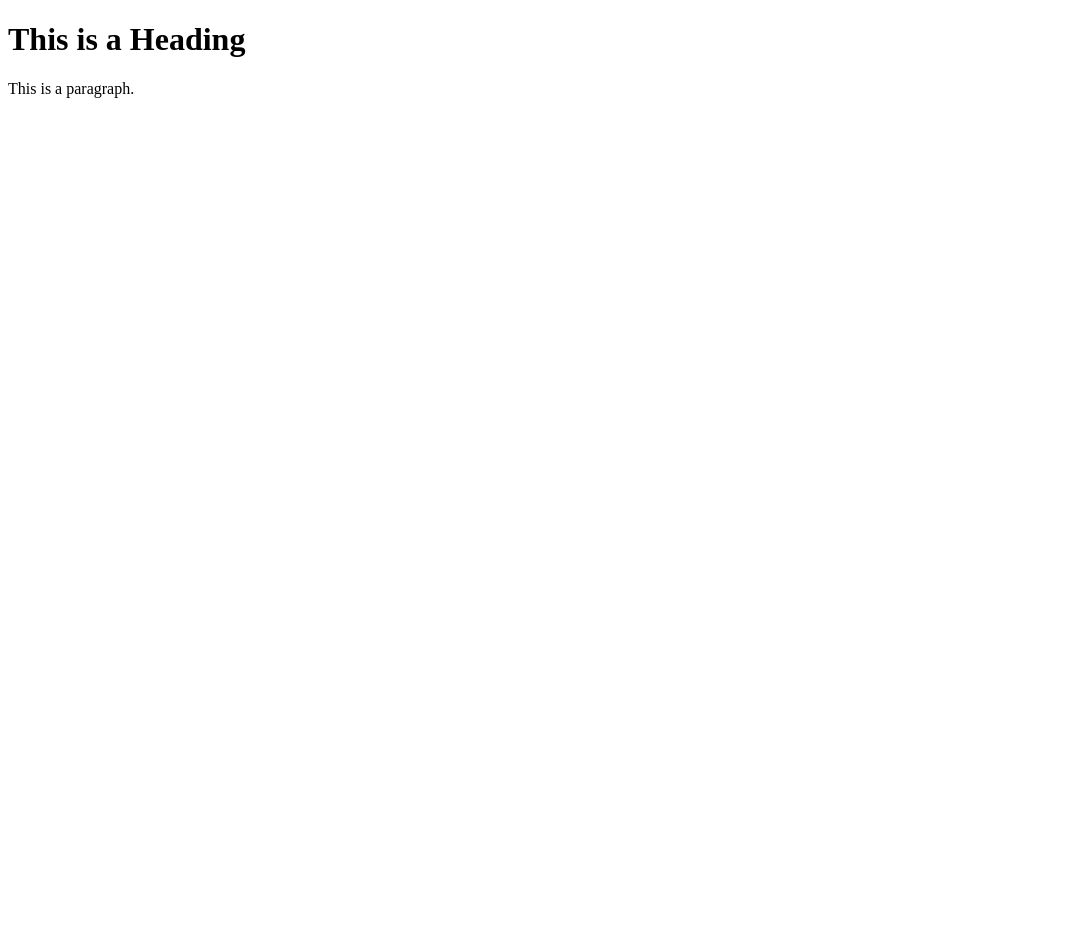
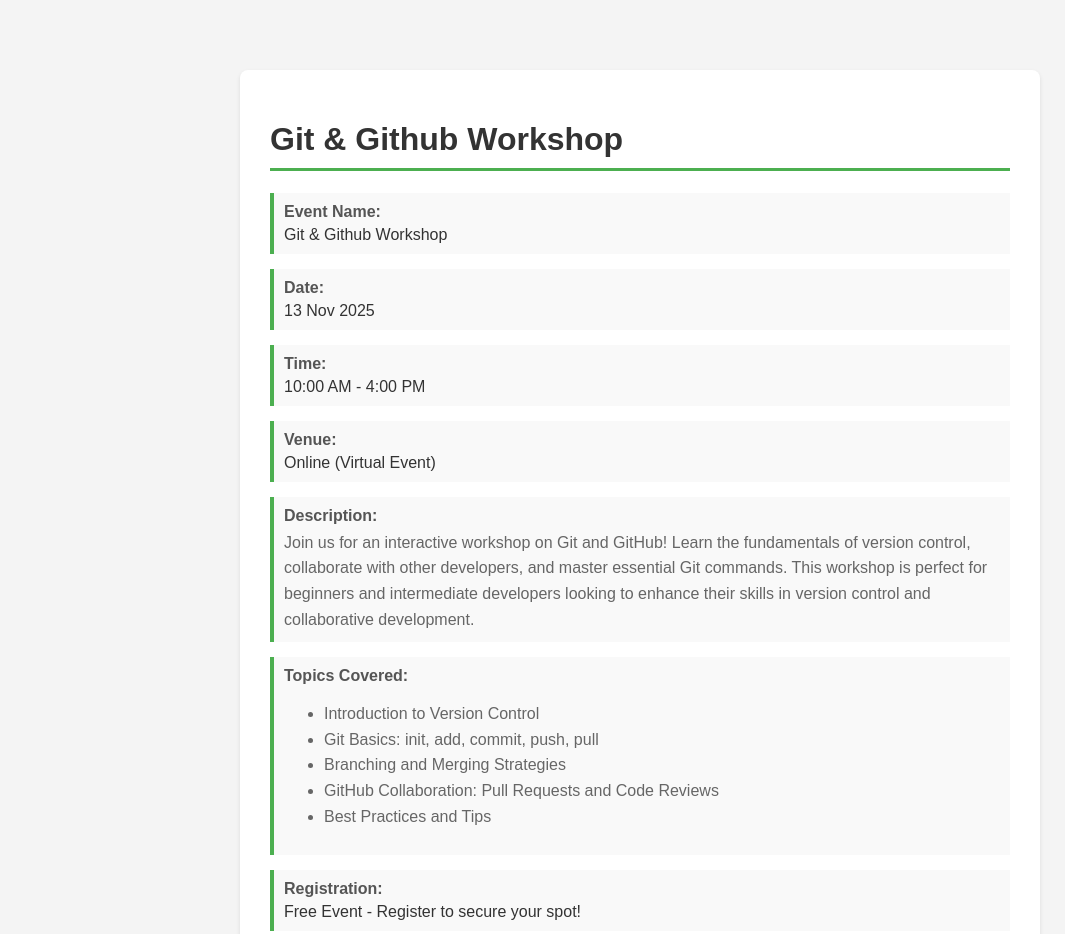
Before and after one commit to abhuvan345/demosite, a plain HTML site: page index.html in a window 1280 px wide. Shown: the top 934 px of the page, without its empty margins (0-1065 px from the left). Before the commit the page ends 800 px from the top, so only its background shows below. Drawn offline with Linux system fonts and the light colour scheme.

Commit message:
Update index.html

```diff
--- a/index.html
+++ b/index.html
@@ -1,11 +1,104 @@
 <!DOCTYPE html>
-<html>
+<html lang="en">
 <head>
     <meta charset="UTF-8">
-    <title>Page Title</title>
+    <meta name="viewport" content="width=device-width, initial-scale=1.0">
+    <title>Git & Github Workshop</title>
+    <style>
+        body {
+            font-family: Arial, sans-serif;
+            max-width: 800px;
+            margin: 50px auto;
+            padding: 20px;
+            background-color: #f4f4f4;
+        }
+        .event-container {
+            background-color: white;
+            padding: 30px;
+            border-radius: 8px;
+            box-shadow: 0 2px 4px rgba(0,0,0,0.1);
+        }
+        h1 {
+            color: #333;
+            border-bottom: 3px solid #4CAF50;
+            padding-bottom: 10px;
+        }
+        .event-info {
+            margin: 20px 0;
+        }
+        .info-item {
+            margin: 15px 0;
+            padding: 10px;
+            background-color: #f9f9f9;
+            border-left: 4px solid #4CAF50;
+        }
+        .info-label {
+            font-weight: bold;
+            color: #555;
+        }
+        .info-value {
+            color: #333;
+            margin-top: 5px;
+        }
+        .description {
+            line-height: 1.6;
+            color: #666;
+        }
+    </style>
 </head>
 <body>
-    <h1>This is a Heading</h1>
-    <p>This is a paragraph.</p>
+    <div class="event-container">
+        <h1>Git & Github Workshop</h1>
+
+        <div class="event-info">
+            <div class="info-item">
+                <div class="info-label">Event Name:</div>
+                <div class="info-value">Git & Github Workshop</div>
+            </div>
+
+            <div class="info-item">
+                <div class="info-label">Date:</div>
+                <div class="info-value">13 Nov 2025</div>
+            </div>
+
+            <div class="info-item">
+                <div class="info-label">Time:</div>
+                <div class="info-value">10:00 AM - 4:00 PM</div>
+            </div>
+
+            <div class="info-item">
+                <div class="info-label">Venue:</div>
+                <div class="info-value">Online (Virtual Event)</div>
+            </div>
+
+            <div class="info-item">
+                <div class="info-label">Description:</div>
+                <div class="info-value description">
+                    Join us for an interactive workshop on Git and GitHub! Learn the fundamentals of version control,
+                    collaborate with other developers, and master essential Git commands. This workshop is perfect for
+                    beginners and intermediate developers looking to enhance their skills in version control and
+                    collaborative development.
+                </div>
+            </div>
+
+            <div class="info-item">
+                <div class="info-label">Topics Covered:</div>
+                <div class="info-value description">
+                    <ul>
+                        <li>Introduction to Version Control</li>
+                        <li>Git Basics: init, add, commit, push, pull</li>
+                        <li>Branching and Merging Strategies</li>
+                        <li>GitHub Collaboration: Pull Requests and Code Reviews</li>
+                        <li>Best Practices and Tips</li>
+                    </ul>
+                </div>
+            </div>
+
+            <div class="info-item">
+                <div class="info-label">Registration:</div>
+                <div class="info-value">Free Event - Register to secure your spot!</div>
+            </div>
+        </div>
+    </div>
 </body>
 </html>
```
